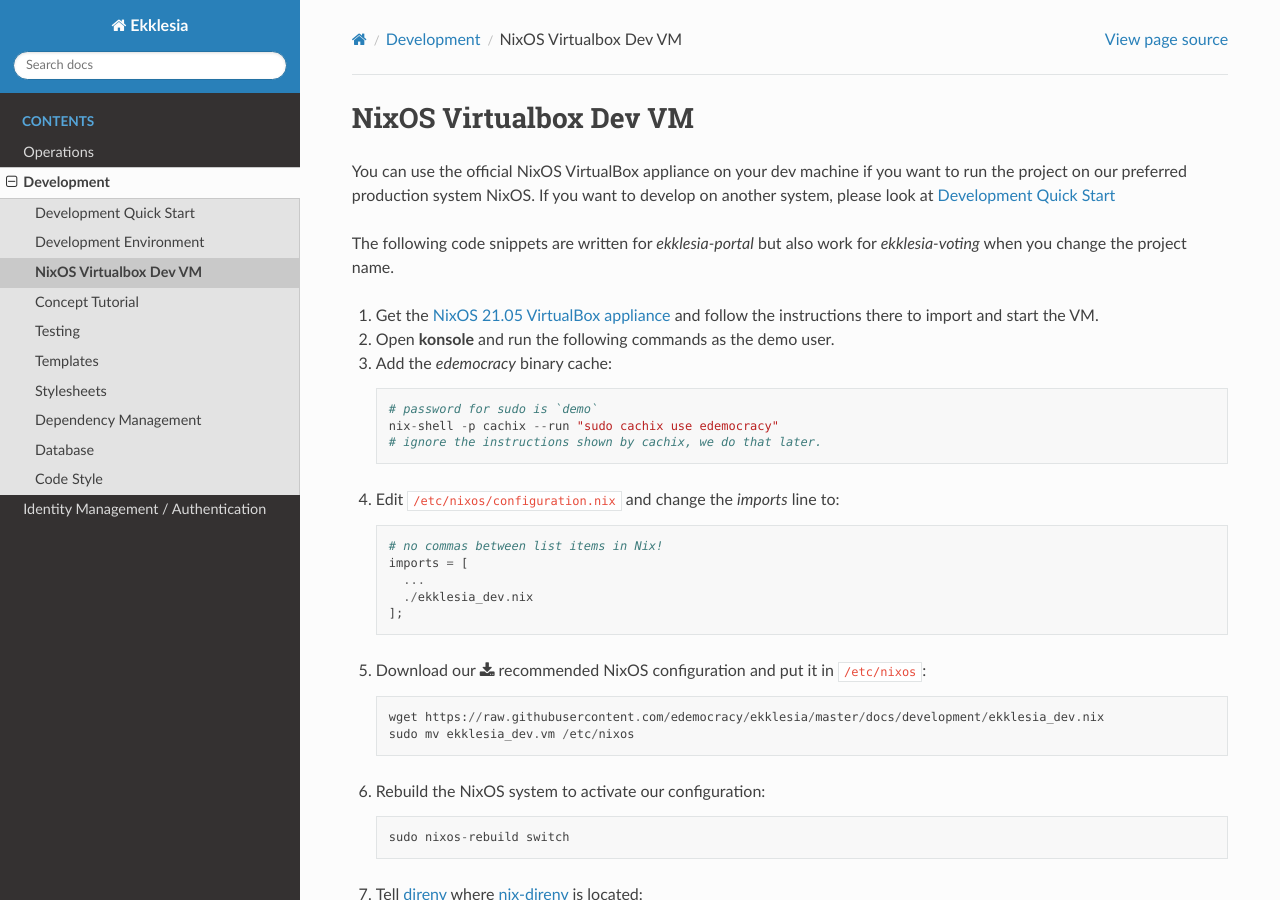
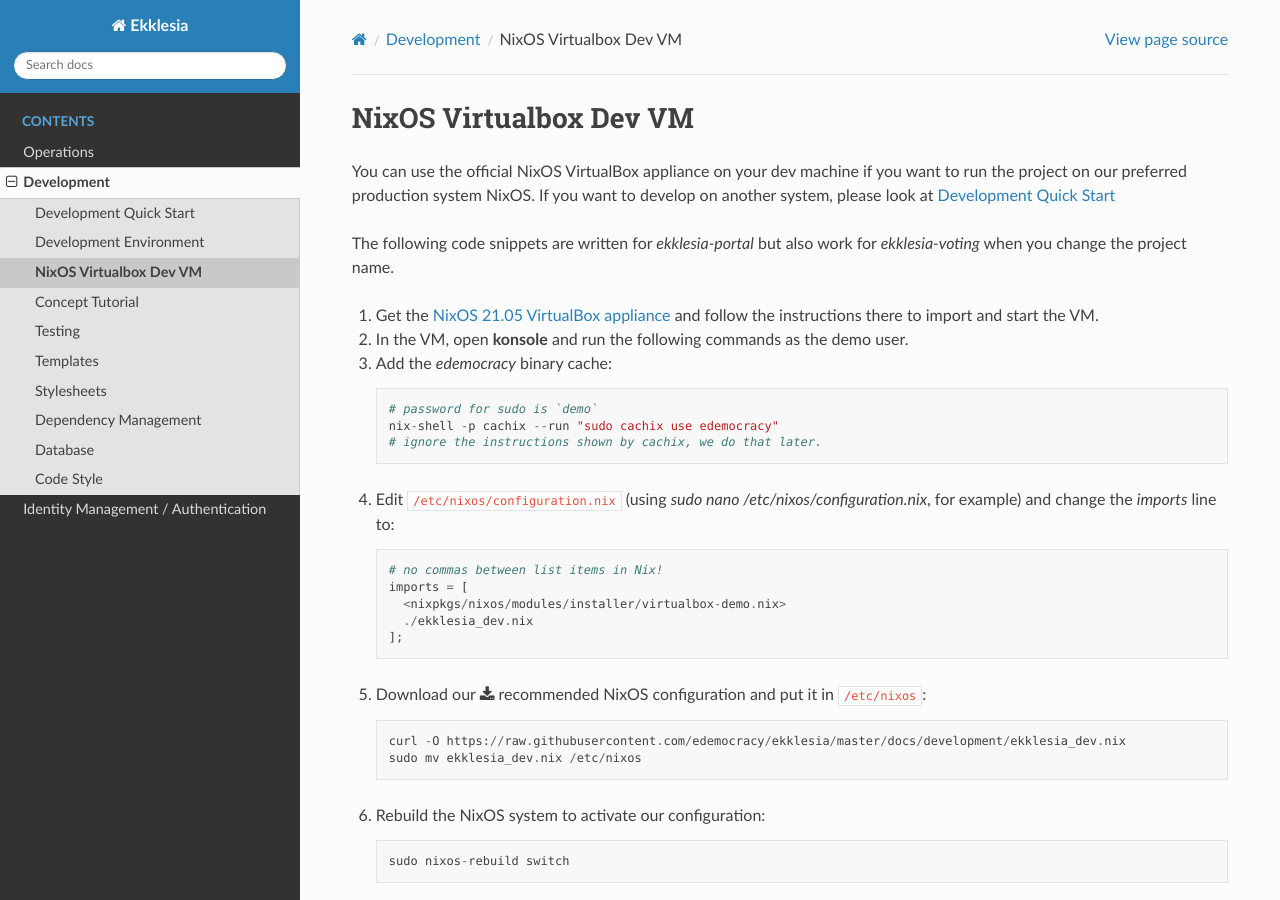
Before and after one commit to edemocracy/ekklesia, a Sphinx documentation site: the page built from docs/development/dev_nixos.rst, in a window 1280 px wide and 900 px high. Built offline with Sphinx 7.4.7 and the Read the Docs theme 2.0.0, drawn with Linux system fonts in a browser that asks for light colours.

Commit message:
NixOS dev VM: some clarifications, fix example config

```diff
--- a/docs/development/dev_nixos.rst
+++ b/docs/development/dev_nixos.rst
@@ -14,26 +14,26 @@
 
 1. Get the `NixOS 21.05 VirtualBox appliance <https://nixos.org/download.html#nixos-virtualbox>`_
    and follow the instructions there to import and start the VM.
-2. Open :command:`konsole` and run the following commands as the demo user.
+2. In the VM, open :command:`konsole` and run the following commands as the demo user.
 3. Add the *edemocracy* binary cache::
 
     # password for sudo is `demo`
     nix-shell -p cachix --run "sudo cachix use edemocracy"
     # ignore the instructions shown by cachix, we do that later.
 
-4. Edit :file:`/etc/nixos/configuration.nix` and change the `imports` line to::
+4. Edit :file:`/etc/nixos/configuration.nix` (using `sudo nano /etc/nixos/configuration.nix`, for example) and change the `imports` line to::
 
     # no commas between list items in Nix!
     imports = [
-      ...
+      <nixpkgs/nixos/modules/installer/virtualbox-demo.nix>
       ./ekklesia_dev.nix
     ];
 
 5. Download our :download:`recommended NixOS configuration <./ekklesia_dev.nix>`
    and put it in :file:`/etc/nixos`::
 
-    wget https://raw.githubusercontent.com/edemocracy/ekklesia/master/docs/development/ekklesia_dev.nix
-    sudo mv ekklesia_dev.vm /etc/nixos
+    curl -O https://raw.githubusercontent.com/edemocracy/ekklesia/master/docs/development/ekklesia_dev.nix
+    sudo mv ekklesia_dev.nix /etc/nixos
 
 6. Rebuild the NixOS system to activate our configuration::
 
```
Also changed, not shown: 1 other file.
